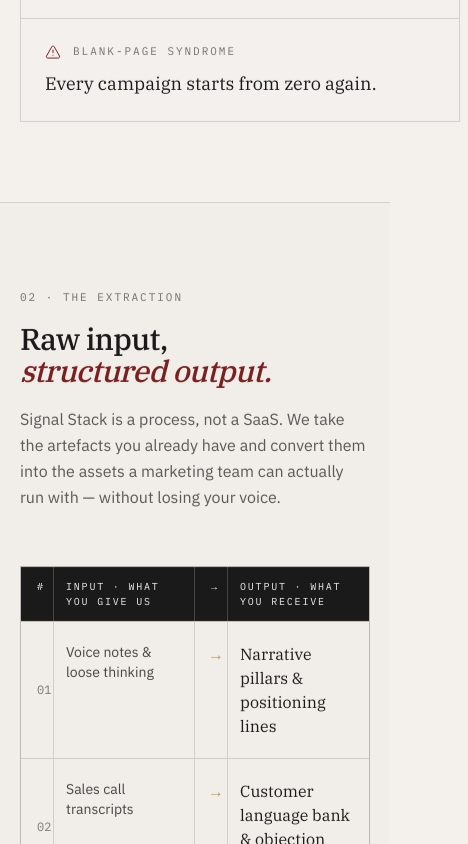
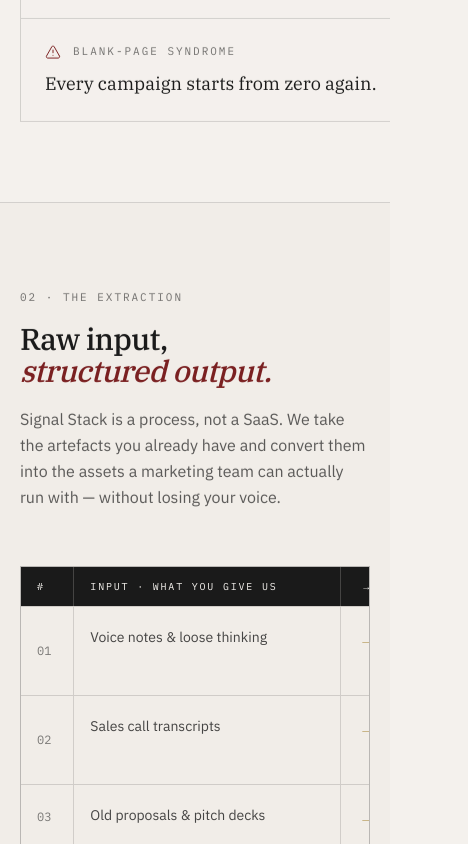
Before and after one commit to PeterHouseley/EmergentWebsiteSignalStack, a React (Create React App) app in the folder frontend/: page / in a window 390 px wide. Shown: the part 2329-3173 px from the top of the page, 468 px wide, since content can reach past the window. Built offline with nearby package versions, Linux system fonts and the light colour scheme.

Commit message:
auto-commit for 641de9f4-81fe-4e41-8ea9-5121e1a46646

```diff
--- a/frontend/src/App.js
+++ b/frontend/src/App.js
@@ -294,8 +294,8 @@ const Hero = () => {
       </div>
 
       {/* Ticker */}
-      <div className="border-t border-ink/15 bg-paperShade/60">
-        <div className="overflow-hidden">
+      <div className="border-t border-ink/15 bg-paperShade/60 overflow-hidden">
+        <div className="overflow-hidden w-full">
           <div className="ticker-track flex gap-12 py-3 font-mono text-[11px] uppercase tracking-widerx text-ink/70 whitespace-nowrap">
             {Array.from({ length: 2 }).map((_, k) => (
               <div key={k} className="flex gap-12">
@@ -461,8 +461,8 @@ const WhatItDoes = () => {
         </div>
 
         <div className="mt-14 reveal">
-          <div className="border border-ink/25">
-            <div className="grid grid-cols-12 bg-ink text-paper font-mono text-[10px] md:text-[11px] uppercase tracking-widerx">
+          <div className="border border-ink/25 overflow-x-auto">
+            <div className="grid grid-cols-12 bg-ink text-paper font-mono text-[10px] md:text-[11px] uppercase tracking-widerx min-w-[640px]">
               <div className="col-span-1 px-4 py-3 border-r border-paper/20">
                 #
               </div>
@@ -480,7 +480,7 @@ const WhatItDoes = () => {
             {rows.map((r, i) => (
               <div
                 key={i}
-                className="grid grid-cols-12 border-t border-ink/15 hover:bg-paper transition-colors"
+                className="grid grid-cols-12 border-t border-ink/15 hover:bg-paper transition-colors min-w-[640px]"
               >
                 <div className="col-span-1 px-4 py-5 font-mono text-xs text-ink/55 border-r border-ink/15 flex items-center">
                   {String(i + 1).padStart(2, "0")}
--- a/frontend/src/index.css
+++ b/frontend/src/index.css
@@ -21,6 +21,7 @@ body {
   -webkit-font-smoothing: antialiased;
   -moz-osx-font-smoothing: grayscale;
   text-rendering: optimizeLegibility;
+  overflow-x: hidden;
 }
 
 ::selection {
```
Also changed, not shown: 1 other file (tests, documents, lock files or other folders).
